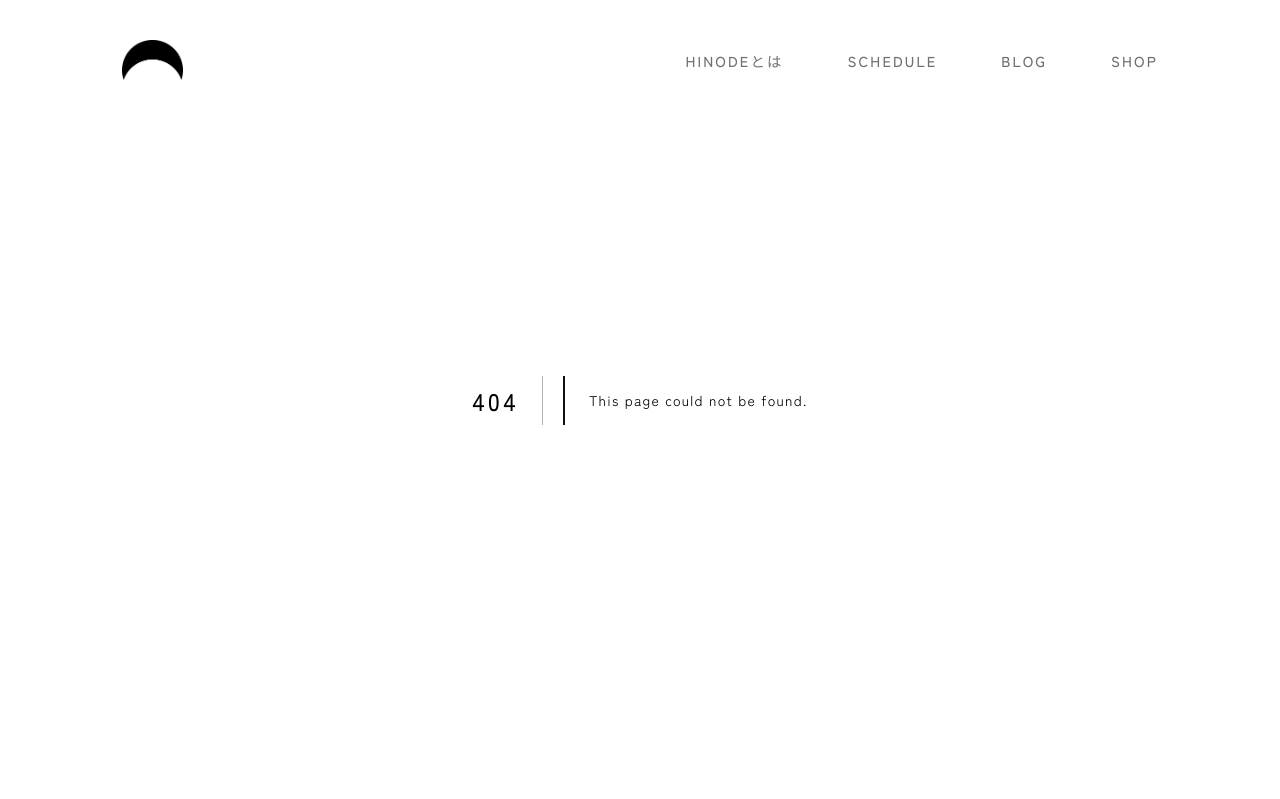
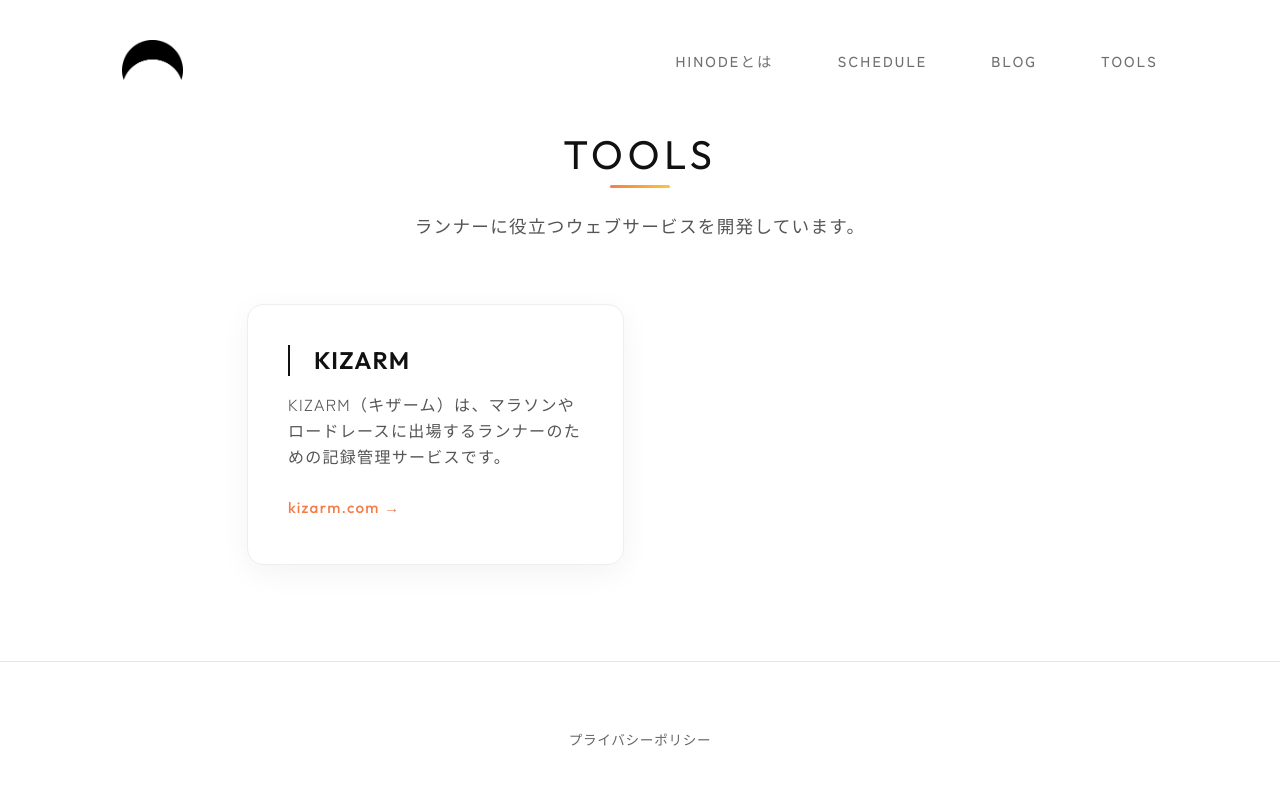
Before and after one commit to git10a/hinode, a Next.js app: page /tools in a window 1280 px wide. Before the commit this address had no page. Shown: the top 799 px of the page. Built offline with nearby package versions, Linux system fonts and the light colour scheme.

Commit message:
feat: add TOOLS page with KIZARM link and update header navigation

```diff
--- /dev/null
+++ b/app/tools/page.js
@@ -0,0 +1,37 @@
+import styles from './tools.module.css';
+
+export const metadata = {
+    title: 'TOOLS | HINODE',
+    description: 'ランナーに役立つウェブサービスを開発しています。',
+};
+
+export default function Tools() {
+    return (
+        <>
+            <section className={styles.toolsHero}>
+                <div className="container">
+                    <h1 className={styles.title}>TOOLS</h1>
+                    <p className={styles.description}>
+                        ランナーに役立つウェブサービスを開発しています。
+                    </p>
+                </div>
+            </section>
+
+            <section className={styles.section}>
+                <div className={styles.contentContainer}>
+                    <div className={styles.toolsGrid}>
+                        <a href="https://kizarm.com/" target="_blank" rel="noopener noreferrer" className={styles.toolCard}>
+                            <div className={styles.toolHeader}>
+                                <h2 className={styles.toolTitle}>KIZARM</h2>
+                            </div>
+                            <p className={styles.toolDescription}>
+                                KIZARM（キザーム）は、マラソンやロードレースに出場するランナーのための記録管理サービスです。
+                            </p>
+                            <span className={styles.toolLink}>kizarm.com →</span>
+                        </a>
+                    </div>
+                </div>
+            </section>
+        </>
+    );
+}
--- /dev/null
+++ b/app/tools/tools.module.css
@@ -0,0 +1,132 @@
+.toolsHero {
+    min-height: 25vh;
+    display: flex;
+    flex-direction: column;
+    justify-content: center;
+    align-items: center;
+    text-align: center;
+    padding: 8rem 2rem 2rem;
+    background: var(--color-bg);
+}
+
+.title {
+    font-size: 2.5rem;
+    letter-spacing: 0.12em;
+    font-weight: 400;
+    margin-bottom: 2rem;
+    text-transform: uppercase;
+    font-family: var(--font-en);
+    position: relative;
+    display: inline-block;
+}
+
+.title::after {
+    content: '';
+    position: absolute;
+    bottom: -0.5rem;
+    left: 50%;
+    transform: translateX(-50%);
+    width: 60px;
+    height: 3px;
+    background: linear-gradient(90deg, #F37E4A, #FFC436);
+    border-radius: 2px;
+}
+
+.description {
+    font-size: 1.1rem;
+    color: #555;
+    margin-bottom: 0;
+    max-width: 600px;
+    line-height: 1.6;
+}
+
+.section {
+    padding: 2rem 0 6rem;
+    background: var(--color-bg);
+}
+
+.contentContainer {
+    max-width: 850px;
+    margin: 0 auto;
+    padding: 0 2rem;
+}
+
+.toolsGrid {
+    display: grid;
+    grid-template-columns: repeat(auto-fill, minmax(300px, 1fr));
+    gap: 2rem;
+}
+
+.toolCard {
+    display: flex;
+    flex-direction: column;
+    padding: 2.5rem;
+    border-radius: 16px;
+    background: #ffffff;
+    box-shadow: 0 8px 30px rgba(0, 0, 0, 0.05);
+    text-decoration: none;
+    transition: transform 0.3s ease, box-shadow 0.3s ease;
+    border: 1px solid #eee;
+    height: 100%;
+}
+
+.toolCard:hover {
+    transform: translateY(-5px);
+    box-shadow: 0 12px 40px rgba(0, 0, 0, 0.1);
+    border-color: #F37E4A;
+}
+
+.toolHeader {
+    display: flex;
+    align-items: center;
+    margin-bottom: 1rem;
+}
+
+.toolTitle {
+    font-family: var(--font-en);
+    font-size: 1.5rem;
+    font-weight: 600;
+    color: var(--color-text);
+    margin: 0;
+}
+
+.toolDescription {
+    font-size: 1rem;
+    line-height: 1.6;
+    color: #555;
+    flex-grow: 1;
+    margin-bottom: 1.5rem;
+}
+
+.toolLink {
+    font-family: var(--font-en);
+    font-size: 0.95rem;
+    font-weight: 500;
+    color: #F37E4A;
+    align-self: flex-start;
+    display: flex;
+    align-items: center;
+    transition: opacity 0.3s;
+}
+
+.toolCard:hover .toolLink {
+    opacity: 0.8;
+}
+
+@media (max-width: 768px) {
+    .toolsHero {
+        padding: 6rem 1.5rem 1.5rem;
+    }
+
+    .title {
+        font-size: 2.2rem;
+    }
+
+    .section {
+        padding: 1rem 0 4rem;
+    }
+
+    .contentContainer {
+        padding: 0 1.5rem;
+    }
+}
--- a/components/Header.js
+++ b/components/Header.js
@@ -11,7 +11,7 @@ const NAV_LINKS = [
     { href: '/about/', label: 'HINODEとは' },
     { href: '/schedule/', label: 'SCHEDULE' },
     { href: '/blog/', label: 'BLOG' },
-    { href: 'https://hinoderun.stores.jp/', label: 'SHOP', external: true }
+    { href: '/tools/', label: 'TOOLS' }
 ];
 
 export default function Header() {
```
